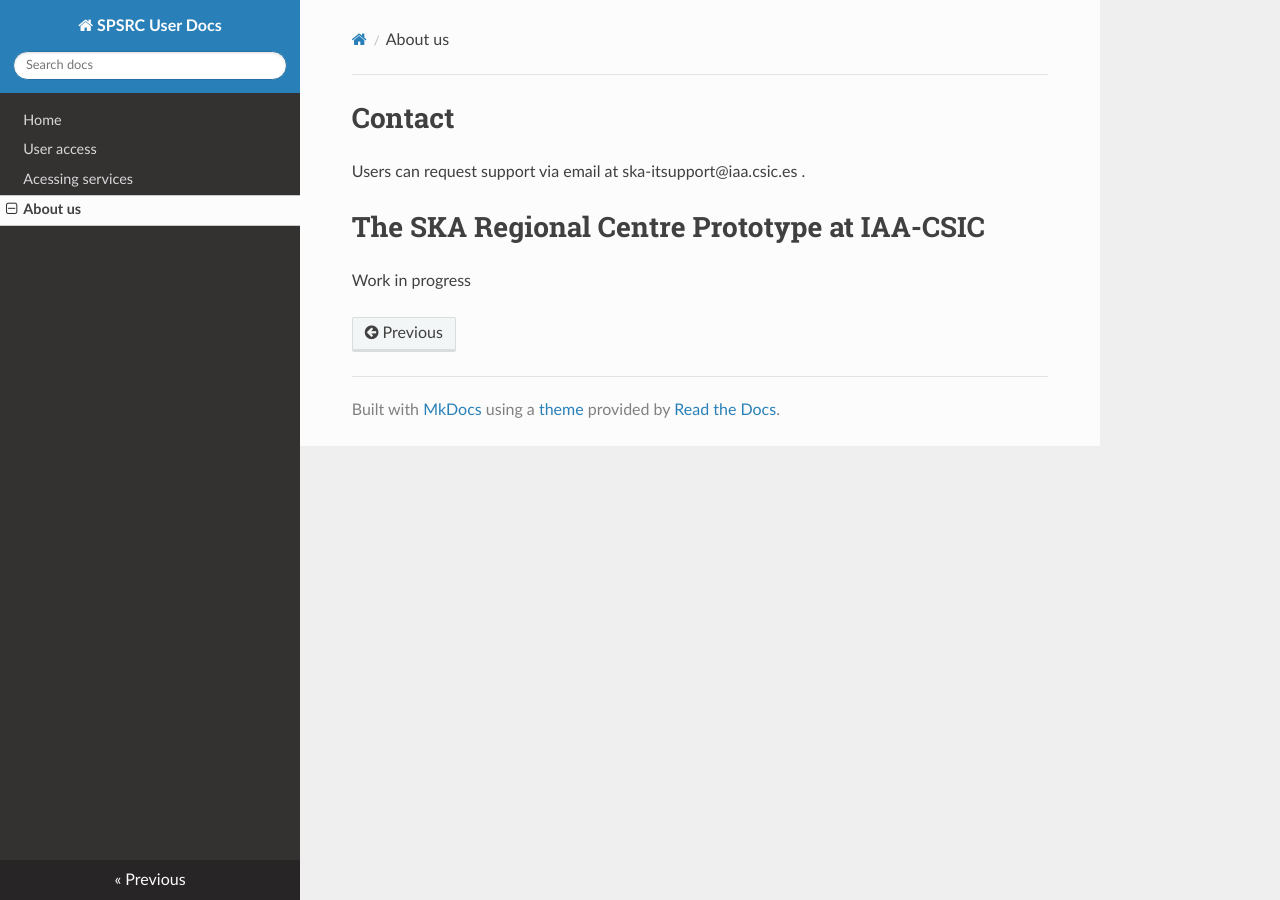
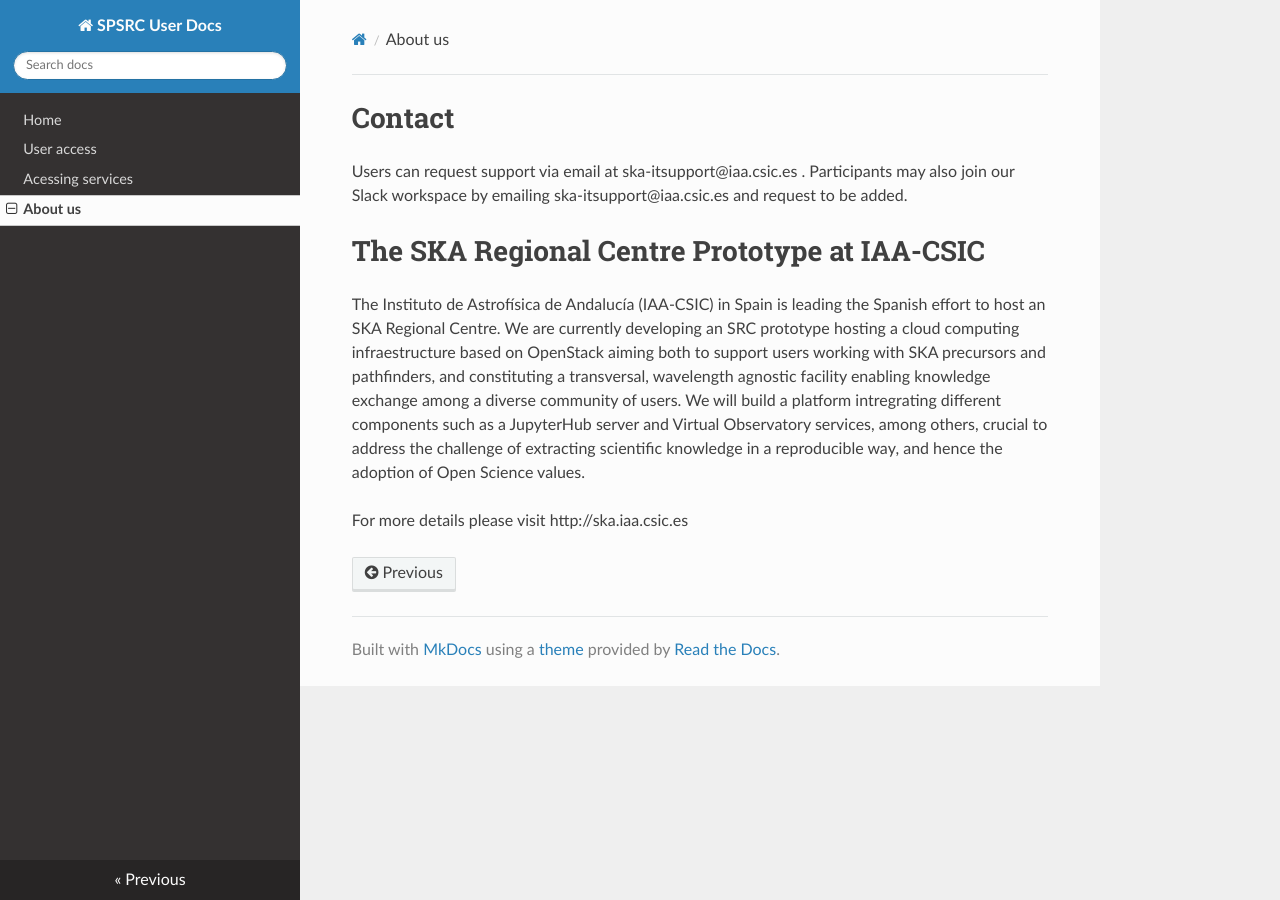
Before and after one commit to espsrc/spsrc_user_docs, an MkDocs documentation site: the page built from docs/about_us.md, in a window 1280 px wide. Built offline with MkDocs 1.6.1, drawn with Linux system fonts in a browser that asks for light colours; nearby versions of some CDN libraries.

Commit message:
add images folder. add description in about us section

```diff
--- a/docs/about_us.md
+++ b/docs/about_us.md
@@ -1,7 +1,10 @@
 # Contact
 
-Users can request support via email at ska-itsupport@iaa.csic.es .
+Users can request support via email at ska-itsupport@iaa.csic.es . Participants may also join our Slack workspace by emailing ska-itsupport@iaa.csic.es and request to be added.
+
 
 # The SKA Regional Centre Prototype at IAA-CSIC
 
-Work in progress
+The Instituto de Astrofísica de Andalucía (IAA-CSIC) in Spain is leading the Spanish effort to host an SKA Regional Centre. We are currently developing an SRC prototype hosting a cloud computing infraestructure based on OpenStack aiming both to support users working with SKA precursors and pathfinders, and constituting a transversal, wavelength agnostic facility enabling knowledge exchange among a diverse community of users. We will build a platform intregrating different components such as a JupyterHub server and Virtual Observatory services, among others, crucial to address the challenge of extracting scientific knowledge in a reproducible way, and hence the adoption of Open Science values.
+
+For more details please visit http://ska.iaa.csic.es
```
Also changed, not shown: docs/tech_specifications.md (added, +27 -0 lines), docs/images/VM_flavours.png (added), mkdocs.yml (line endings or trailing spaces).
